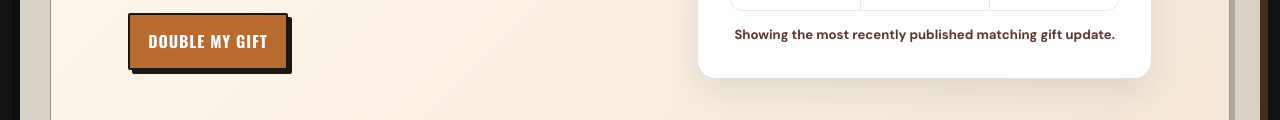
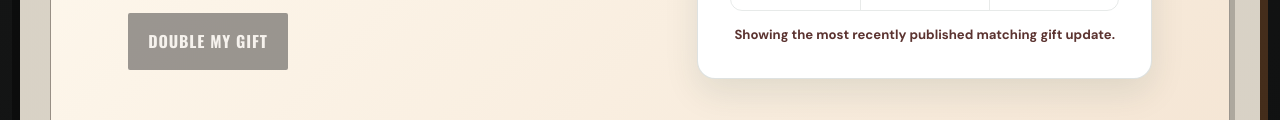
Before and after one commit to kernbrent/JoshBeyondBorders, a plain HTML site: page pages/giving.html in a window 1280 px wide. Shown: the part 1081-1201 px from the top of the page. Drawn offline with nearby package versions, Linux system fonts and the light colour scheme; no server answers; a script that the page names is missing.

Commit message:
Disable completed matching gift button

```diff
--- a/pages/giving.html
+++ b/pages/giving.html
@@ -6,7 +6,7 @@
   <meta name="description" content="Partner with Joshua Jacob's England and South Africa music, worship, and service journey.">
   <title>Giving | Josh Beyond Borders</title>
   <link rel="icon" type="image/png" href="../assets/beyond2026080404.png">
-  <link rel="stylesheet" href="../styles/main.css?v=20261019-1">
+  <link rel="stylesheet" href="../styles/main.css?v=20261019-2">
   <script src="https://www.paypal.com/sdk/js?client-id=BAAO5ZLwH0VK6GG-K78NbTtsVzmhybUK22klnHDbShjOAopjhezen49SCu-A3NtwYHT4olYNFP4cw7g4t8&components=hosted-buttons&enable-funding=venmo&currency=USD"></script>
   <link rel="stylesheet" href="../styles/experiment.css?v=20260808-1">
 </head>
@@ -53,7 +53,7 @@
         <h2 id="matching-gift-title">Your gift is doubled through October 8.</h2>
         <p>A generous donor couple will match every qualifying gift to Josh Beyond Borders dollar-for-dollar, up to $575.</p>
         <p class="match-campaign__window">Gifts received October 4–8, 2026 qualify. Progress uses the gross gift amount before processing fees.</p>
-        <a class="button match-campaign__button" href="#start-giving">Double my gift</a>
+        <button class="button match-campaign__button" type="button" disabled title="The matching gift has been fully met.">Double my gift</button>
       </div>
       <div class="match-campaign__tracker" data-match-status="loading">
         <div class="match-campaign__headline">
--- a/styles/main.css
+++ b/styles/main.css
@@ -48,7 +48,8 @@
 .match-campaign__copy h2{max-width:38rem;margin:.15rem 0 .85rem;color:var(--navy);font-family:"Playfair Display",serif;font-size:clamp(2.15rem,4.4vw,4rem);line-height:.96}
 .match-campaign__copy>p{max-width:40rem;font-size:1.05rem;line-height:1.55}
 .match-campaign__window{color:var(--muted);font-size:.84rem!important;font-weight:700}
-.match-campaign__button{display:inline-flex;margin-top:.5rem;border-radius:999px;background:var(--plum);color:#fff}
+.match-campaign__button{display:inline-flex;margin-top:.5rem;border-radius:999px;background:var(--plum);color:#fff;font:inherit;font-weight:700}
+.match-campaign__button:disabled{border-color:#746d68;background:#746d68;color:#f6f2ec;box-shadow:none;cursor:not-allowed;filter:saturate(.45);opacity:.7}
 .match-campaign__tracker{padding:clamp(1.25rem,3vw,2rem);border:1px solid rgba(25,50,43,.14);border-top:5px solid var(--gold);border-radius:18px;background:#fff;box-shadow:0 14px 34px rgba(20,55,47,.1)}
 .match-campaign__headline{display:grid;gap:.15rem;text-align:center}
 .match-campaign__headline>span{color:var(--plum);font-size:.78rem;font-weight:900;letter-spacing:.12em;text-transform:uppercase}
```
